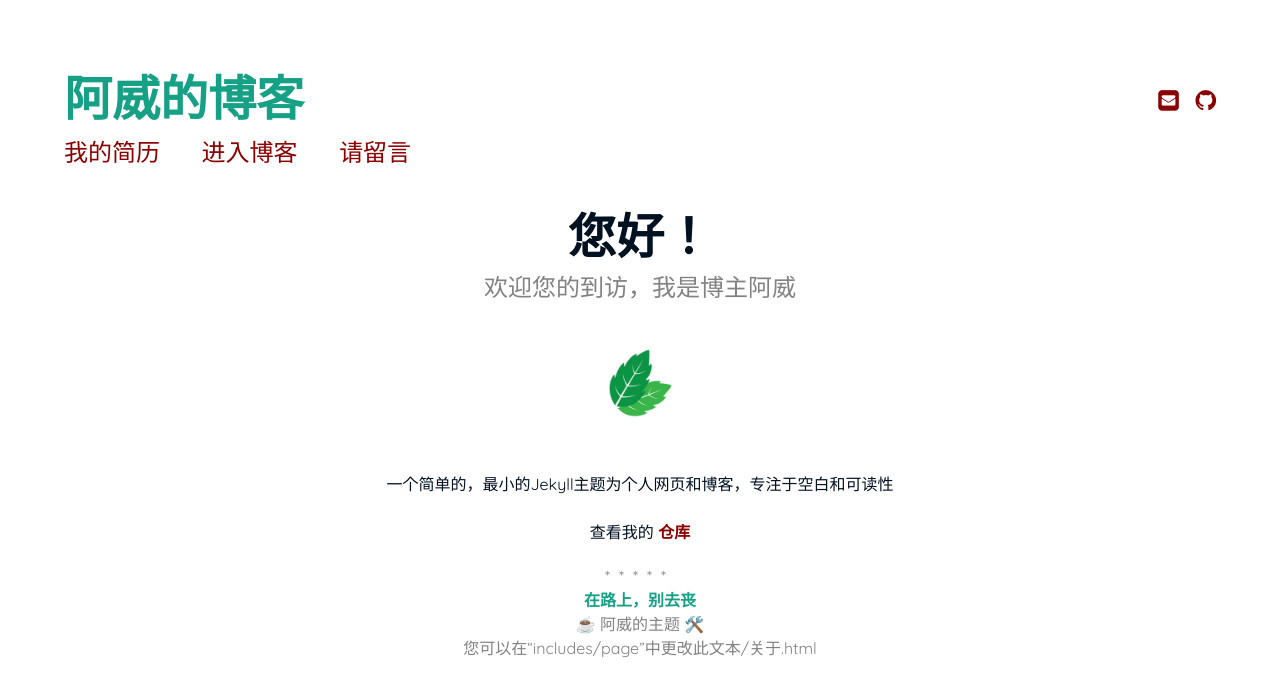
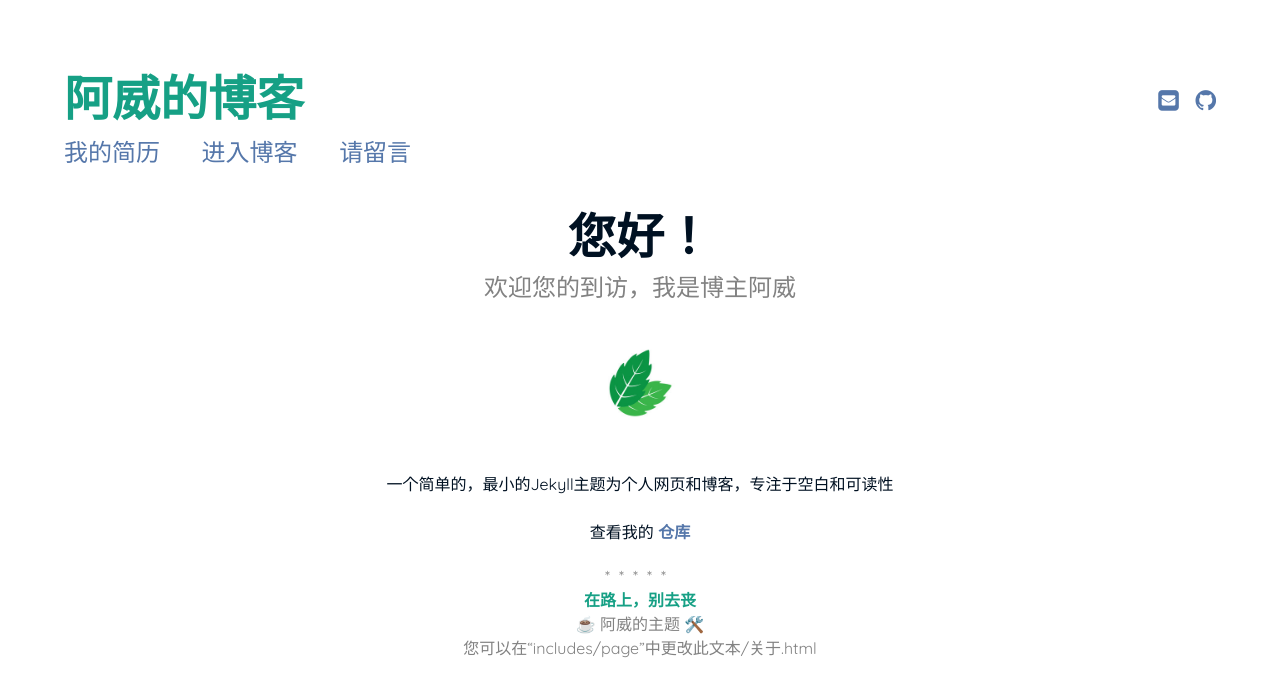
Before and after one commit to lin1874656762/Pudhina, a Jekyll site: the page built from index.md, in a window 1280 px wide. Shown: the top 697 px of the page. Built offline with Jekyll 4.4.1, drawn with Linux system fonts in a browser that asks for light colours.

Commit message:
0917HTML博客

```diff
--- a/assets/css/main.css
+++ b/assets/css/main.css
@@ -7,7 +7,7 @@
     background-color: #FFF; }
 
   a {
-    color: darkred;
+    color: #57A;
     font-weight: bold;
     text-decoration: none; }
 
```
